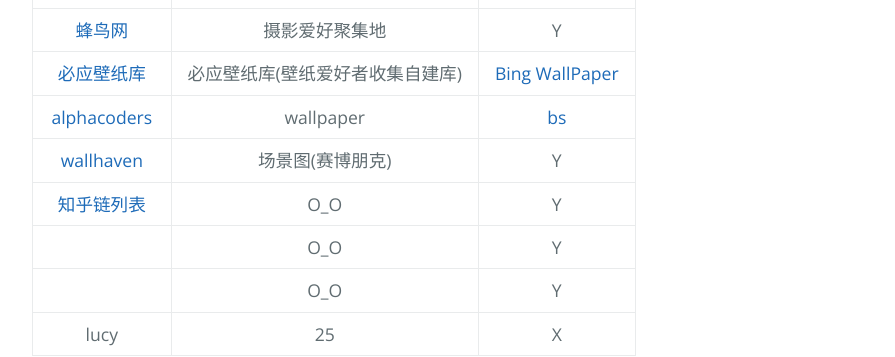
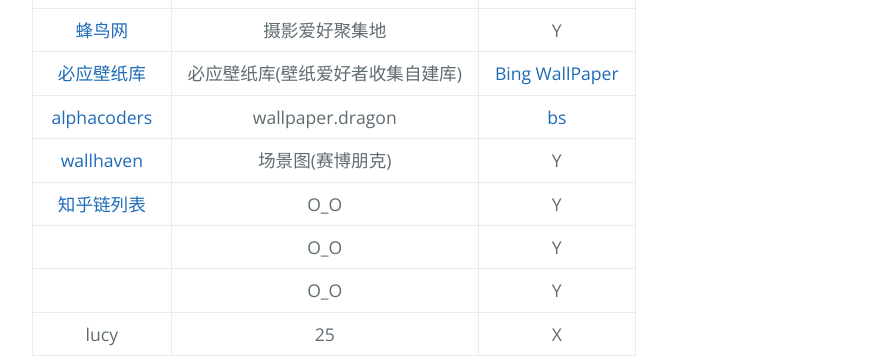
Before and after one commit to AmbroseRen/test, a Jekyll site: the page built from Art/Shoot/index.md, in a window 1280 px wide. Shown: the part 570-927 px from the top of the page, without its empty margins (192-1087 px from the left). Built offline with Jekyll 4.4.1, drawn with Linux system fonts in a browser that asks for light colours; our own code applies the rules of GitHub Pages for plain Markdown files; the repository's description, which GitHub fills in, is left out.

Commit message:
Update index.md

```diff
--- a/Art/Shoot/index.md
+++ b/Art/Shoot/index.md
@@ -14,7 +14,7 @@
 | [pexels](https://www.pexels.com/collections/autumn-leaves-b82wn2d/) | 风景图 | Y |
 | [蜂鸟网](http://www.fengniao.com/) | 摄影爱好聚集地 | Y |
 | [必应壁纸库](https://www.todaybing.com/) | 必应壁纸库(壁纸爱好者收集自建库) | [Bing WallPaper](https://www.microsoft.com/en-us/bing/bing-wallpaper) |
-| [alphacoders](https://wall.alphacoders.com/by_sub_category.php?id=167147&name=%E9%BE%99+%E5%A3%81%E7%BA%B8&lang=Chinese) | wallpaper | [bs](https://wall.alphacoders.com/big.php?i=121152&lang=Chinese) |
+| [alphacoders](https://wall.alphacoders.com/by_sub_category.php?id=167147&name=%E9%BE%99+%E5%A3%81%E7%BA%B8&lang=Chinese) | wallpaper.dragon | [bs](https://wall.alphacoders.com/big.php?i=121152&lang=Chinese) |
 | [wallhaven](https://wallhaven.cc/) | 场景图(赛博朋克) | Y |
 | [知乎链列表](https://www.zhihu.com/question/32762402) | O_O | Y |
 | []() | O_O | Y |
```
